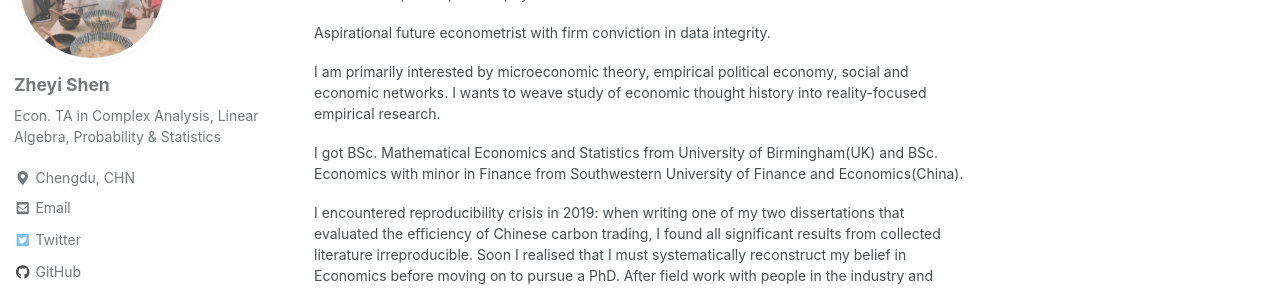
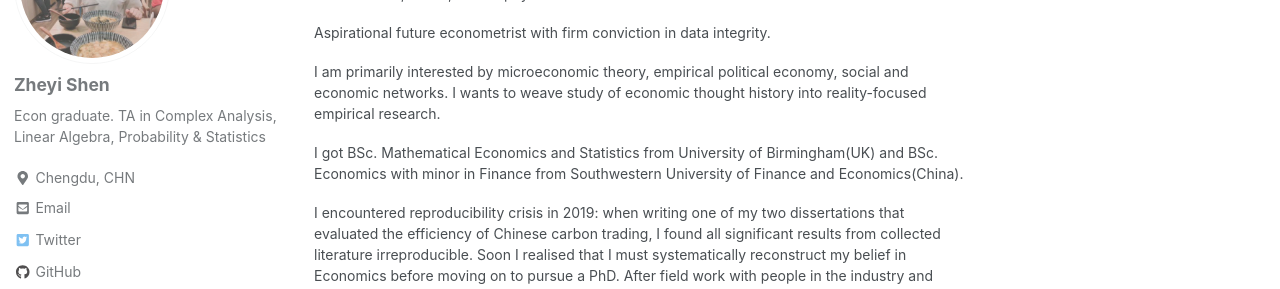
Before and after one commit to Zoey1102/Zoey1102.github.io, a Jekyll site: the page built from index.md, in a window 1280 px wide. Shown: the part 184-473 px from the top of the page. Built offline with Jekyll 4.4.1, drawn with Linux system fonts in a browser that asks for light colours; nearby versions of some CDN libraries.

Commit message:
Update _config.yml

```diff
--- a/_config.yml
+++ b/_config.yml
@@ -99,7 +99,7 @@ analytics:
 author:
   name             : "Zheyi Shen"
   avatar           : "/images/photo.jpg"
-  bio              : "Econ. TA in Complex Analysis, Linear Algebra, Probability & Statistics"
+  bio              : "Econ graduate. TA in Complex Analysis, Linear Algebra, Probability & Statistics"
   location         : "Chengdu, CHN"
   email            : shenzheyi@outlook.com
   uri              : # "http://www."
```
